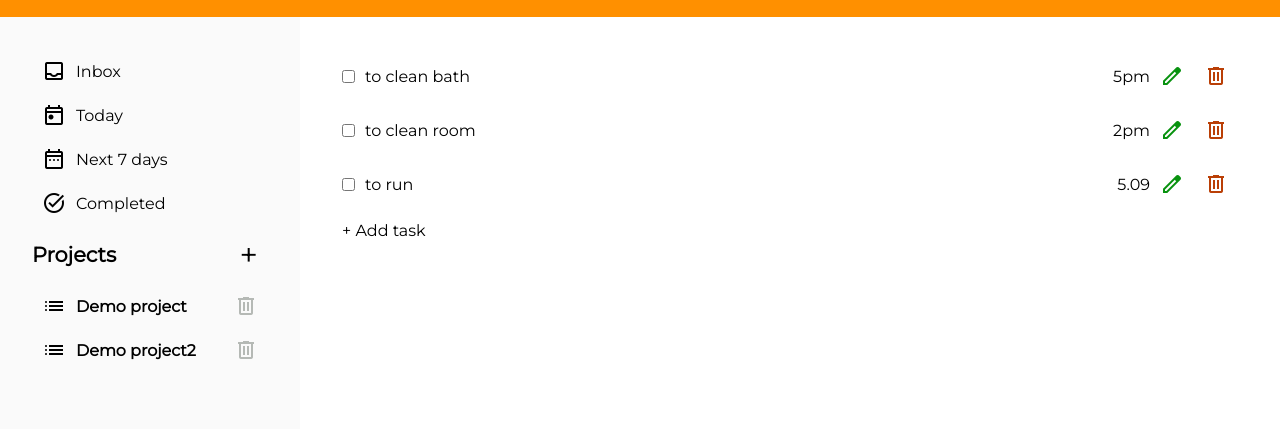
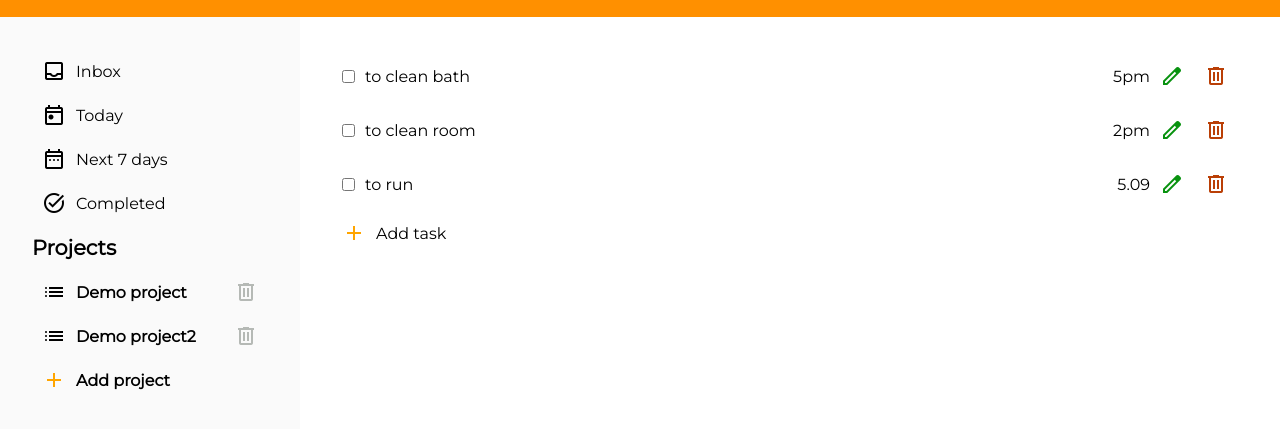
Before and after one commit to albinazs/todo-list, a website built with webpack: page dist/index.html in a window 1280 px wide. Shown: the part 63-492 px from the top of the page. Built offline with nearby package versions, Linux system fonts and the light colour scheme.

Commit message:
Optimise button generation logics and respective UI

```diff
--- a/src/DOM.js
+++ b/src/DOM.js
@@ -4,7 +4,7 @@ const todos = document.querySelector(".todos");
 const projects = document.querySelector(".projectlist");
 const inboxBtn = document.querySelector("#inbox");
 const completeBtn = document.querySelector("#complete");
-const addProjectBtn = document.querySelector(".addproject");
+const addButtonTemplateHTML = document.querySelector("#add-button-template");
 const projectTemplateHTML = document.querySelector("#project-template");
 const todoTemplateHTML = document.querySelector("#todo-template");
 const addProjectTemplateHTML = document.querySelector("#add-project-template");
@@ -15,7 +15,7 @@ const LOCAL_STORAGE_PROJECTS_KEY = "todoApp.projects";
 let savedTodoApp = () =>
   JSON.parse(localStorage.getItem(LOCAL_STORAGE_PROJECTS_KEY)) || [];
 
-  const save = () =>
+const save = () =>
   localStorage.setItem(
     LOCAL_STORAGE_PROJECTS_KEY,
     JSON.stringify(todoApp.projects)
@@ -74,10 +74,15 @@ const removeTodo = (projectIndex, todoIndex) => {
 
 //RENDER AND SAVE FUNCTION that takes argument where it is now and saves to local storage
 const renderAddTodoButton = (projectIndex) => {
-  const addTodo = document.createElement("button");
-  addTodo.textContent = "+ Add task";
-  addTodo.addEventListener("click", () => inputTodo(projectIndex));
-  todos.appendChild(addTodo);
+  const addButtonTemplate = document.importNode(
+    addButtonTemplateHTML.content,
+    true
+  );
+  const addButton = addButtonTemplate.querySelector("li");
+  const buttonName = addButtonTemplate.querySelector("p");
+  buttonName.textContent = "Add task";
+  addButton.addEventListener("click", () => inputTodo(projectIndex));
+  todos.appendChild(addButton);
 };
 
 // Make global values and create 3 separate functions
@@ -151,6 +156,7 @@ const clearTodos = () => {
 };
 
 const addProject = () => {
+  projects.removeChild(projects.lastChild);
   const addProjectTemplate = document.importNode(
     addProjectTemplateHTML.content,
     true
@@ -172,6 +178,7 @@ const addProject = () => {
 
   cancelBtn.addEventListener("click", () => {
     projects.removeChild(projects.lastChild);
+    renderAddProjectButton();
   });
 };
 
@@ -195,6 +202,19 @@ export const renderProjects = () => {
     });
     projects.appendChild(projectLine);
   });
+  renderAddProjectButton();
+};
+
+const renderAddProjectButton = () => {
+  const addButtonTemplate = document.importNode(
+    addButtonTemplateHTML.content,
+    true
+  );
+  const addButton = addButtonTemplate.querySelector("li");
+  const buttonName = addButtonTemplate.querySelector("p");
+  buttonName.textContent = "Add project";
+  addButton.addEventListener("click", () => addProject());
+  projects.appendChild(addButton);
 };
 
 const renderProjectTodos = (projectIndex) => {
@@ -268,5 +288,3 @@ completeBtn.addEventListener("click", () => {
   clearTodos();
   renderCompleted();
 });
-
-addProjectBtn.addEventListener("click", () => addProject());
--- a/src/style.css
+++ b/src/style.css
@@ -1,5 +1,4 @@
 @import url("https://fonts.googleapis.com/css2?family=Montserrat&display=swap");
-
 
 :root {
   --light-grey-color: #fafafa;
@@ -63,25 +62,13 @@ aside button:hover {
   background-color: #f0eded;
 }
 
-.projects {
-  display: flex;
-  align-items: center;
-  justify-content: space-between;
-}
-
-.projects button {
-  font-size: 2rem;
-  width: auto;
-}
-
-.projects button:hover {
-  color: var(--orange-color);
-  background-color: inherit;
-}
-
 aside p {
   font-size: 1.3rem;
   font-weight: 900;
+}
+
+.projects-div {
+  margin: 10px 0px;
 }
 
 .projectlist li {
@@ -106,11 +93,20 @@ aside p {
   color: var(--dark-grey-color);
 }
 
-aside form input[type=text] {
+aside form input[type="text"] {
   width: 100%;
   border: 1px solid var(--dark-grey-color);
   border-radius: 5px;
   padding: 5px;
+}
+
+.orange {
+  color: orange;
+}
+
+aside li.add:hover {
+  background-color: var(--light-grey-color);
+  color: var(--orange-color);
 }
 
 .main {
@@ -151,6 +147,11 @@ aside form input[type=text] {
   text-decoration: line-through;
 }
 
+.main li.add:hover {
+  background-color: #ffffff;
+  color: var(--orange-color);
+}
+
 .main form {
   width: 100%;
 }
@@ -161,18 +162,18 @@ aside form input[type=text] {
   padding: 5px;
 }
 
-.main form input[type=text] {
+.main form input[type="text"] {
   width: 100%;
   border: none;
   padding: 10px 0px;
 }
 
-.main form input[type=date],
-.main form input[type=select] {
+.main form input[type="date"],
+.main form input[type="select"] {
   border: 1px solid var(--dark-grey-color);
 }
 
-input:focus{
+input:focus {
   outline: none;
 }
 
@@ -202,7 +203,6 @@ aside form button:last-of-type {
   background-color: var(--light-grey-color);
 }
 
-@media (max-width: 960px)
-  .toggle-sidebar {
-    display: inline-block !important;
-  }
+@media (max-width: 960px) .toggle-sidebar {
+  display: inline-block !important;
+}
```
Also changed, not shown: dist/index.html, dist/main.js.
